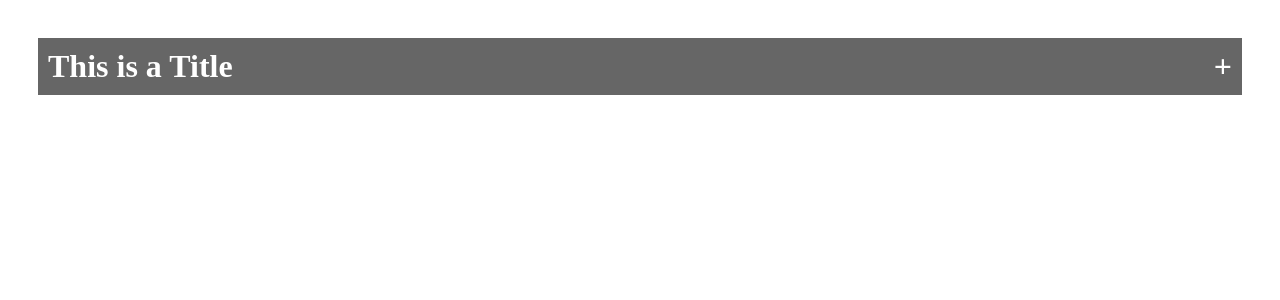
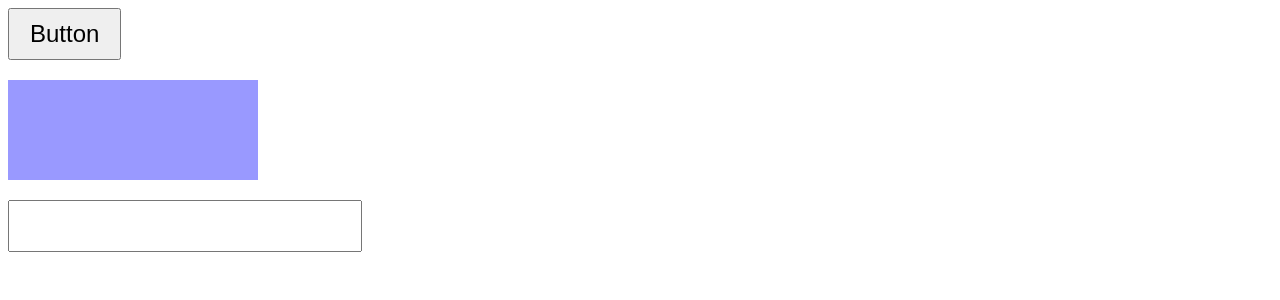
Before and after one commit to albertshin5172/React_Lecture_From_Inflearn, a React (Create React App) app: page / in a window 1280 px wide. Shown: the top 300 px of the page. Built offline with nearby package versions, Linux system fonts and the light colour scheme.

Commit message:
feat : Event_Handling

```diff
--- /dev/null
+++ b/src/Event_Handling/App.js
@@ -0,0 +1,59 @@
+function App() {
+  return (
+    <div className="App">
+      <button
+        onClick={() => {
+          console.log('onClick');
+        }}
+        onMouseDown={() => {
+          console.log('onMouseDown');
+        }}
+        onMouseUp={() => {
+          console.log('onMouseUp');
+        }}
+      >
+        Button
+      </button>
+      <div
+        className="box"
+        onClick={() => {
+          console.log('onClick');
+        }}
+        onMouseEnter={() => {
+          console.log('onMouseEnter');
+        }}
+        onMouseLeave={() => {
+          console.log('onMouseLeave');
+        }}
+        onMouseMove={() => {
+          console.log('onMouseMove');
+        }}
+      ></div>
+      <div>
+        <input
+          type="text"
+          onKeyDown={() => {
+            console.log('onKeyDown');
+          }}
+          onKeyUp={() => {
+            console.log('onKeyUp');
+          }}
+          onKeyPress={() => {
+            console.log('onKeyPress');
+          }}
+          onFocus={() => {
+            console.log('onFocus');
+          }}
+          onBlur={() => {
+            console.log('onBlur');
+          }}
+          onChange={() => {
+            console.log('onChange');
+          }}
+        />
+      </div>
+    </div>
+  );
+}
+
+export default App;
--- /dev/null
+++ b/src/css/index.css
@@ -0,0 +1,21 @@
+button,
+input {
+  font-size: 1.5rem;
+  padding: 10px 20px;
+  margin-bottom: 20px;
+  margin-right: 20px;
+}
+
+.App button,
+.App input {
+  font-size: 1.5rem;
+  padding: 10px 20px;
+  margin-bottom: 20px;
+  margin-right: 20px;
+}
+.App .box {
+  width: 250px;
+  height: 100px;
+  background: #6666ffaa;
+  margin-bottom: 20px;
+}
--- a/src/index.js
+++ b/src/index.js
@@ -13,6 +13,8 @@ root.render(
 */
 import React from "react";
 import ReactDOM from "react-dom";
-import App from "./Hooks/App";
+import App from "./Event_Handling/App";
+
+import './css/index.css';
 
 ReactDOM.render(<App />, document.getElementById("root"));
```
Also changed, not shown: src/Event_Handling/App(5-1).js (added, +56 -0 lines).
